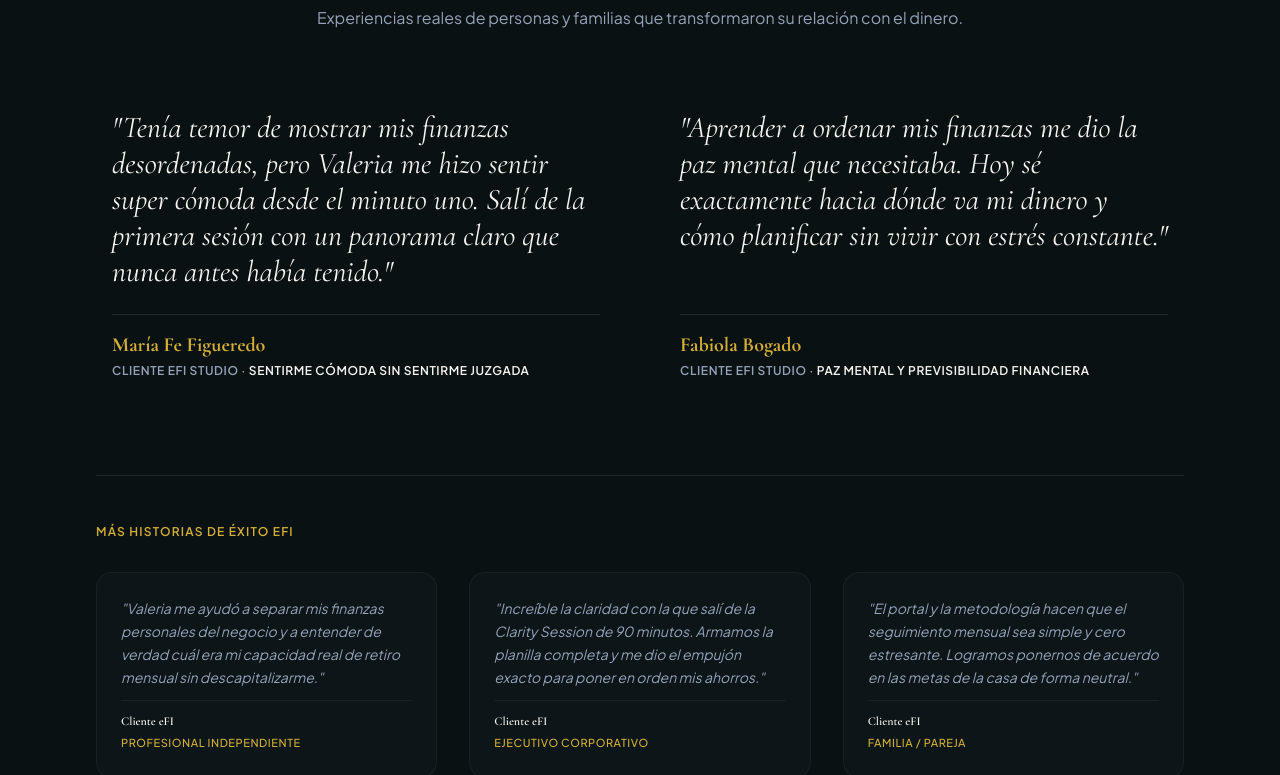
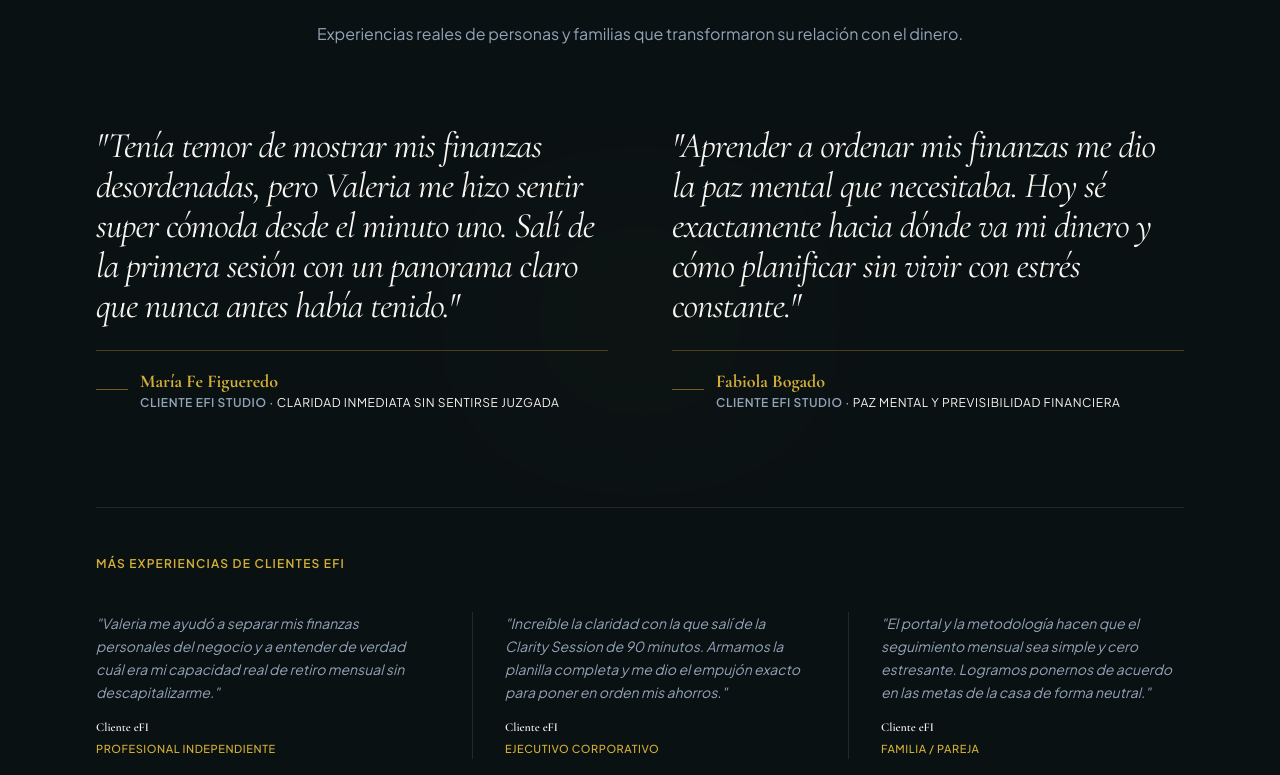
Before and after one commit to copp-ai/web-efi-studio, a React (Vite) app: page / in a window 1280 px wide. Shown: the part 7950-8725 px from the top of the page. Built offline with nearby package versions, Linux system fonts and the light colour scheme.

Commit message:
feat: redisenio editorial sin cajas para Testimonios (Seccion 4quater)

```diff
--- a/src/components/Testimonials.jsx
+++ b/src/components/Testimonials.jsx
@@ -6,7 +6,7 @@
       name: "María Fe Figueredo",
       role: "Cliente eFI Studio",
       quote: "Tenía temor de mostrar mis finanzas desordenadas, pero Valeria me hizo sentir super cómoda desde el minuto uno. Salí de la primera sesión con un panorama claro que nunca antes había tenido.",
-      highlight: "Sentirme cómoda sin sentirme juzgada"
+      highlight: "Claridad inmediata sin sentirse juzgada"
     },
     {
       name: "Fabiola Bogado",
@@ -20,26 +20,29 @@
     {
       name: "Cliente eFI",
       role: "Profesional Independiente",
-      quote: "Valeria me ayudó a separar mis finanzas personales del negocio y a entender de verdad cuál era mi capacidad real de retiro mensual sin descapitalizarme.",
+      quote: "Valeria me ayudó a separar mis finanzas personales del negocio y a entender de verdad cuál era mi capacidad real de retiro mensual sin descapitalizarme."
     },
     {
       name: "Cliente eFI",
       role: "Ejecutivo Corporativo",
-      quote: "Increíble la claridad con la que salí de la Clarity Session de 90 minutos. Armamos la planilla completa y me dio el empujón exacto para poner en orden mis ahorros.",
+      quote: "Increíble la claridad con la que salí de la Clarity Session de 90 minutos. Armamos la planilla completa y me dio el empujón exacto para poner en orden mis ahorros."
     },
     {
       name: "Cliente eFI",
       role: "Familia / Pareja",
-      quote: "El portal y la metodología hacen que el seguimiento mensual sea simple y cero estresante. Logramos ponernos de acuerdo en las metas de la casa de forma neutral.",
+      quote: "El portal y la metodología hacen que el seguimiento mensual sea simple y cero estresante. Logramos ponernos de acuerdo en las metas de la casa de forma neutral."
     }
   ];
 
   return (
-    <section id="testimonios" className="py-24 bg-efi-dark relative border-t border-white/5">
-      <div className="max-w-6xl mx-auto px-4 sm:px-6 lg:px-8">
+    <section id="testimonios" className="py-28 bg-efi-dark relative border-t border-white/5 overflow-hidden">
+      {/* Background Glow */}
+      <div className="absolute top-1/2 left-1/2 -translate-x-1/2 -translate-y-1/2 w-[700px] h-[350px] bg-gold-glow pointer-events-none opacity-15 blur-3xl"></div>
+
+      <div className="max-w-6xl mx-auto px-4 sm:px-6 lg:px-8 relative z-10">
 
         {/* Section Header */}
-        <div className="max-w-2xl mx-auto text-center mb-16">
+        <div className="max-w-2xl mx-auto text-center mb-20">
           <span className="text-xs font-semibold uppercase tracking-widest text-efi-gold block mb-3">
             Prueba Social Real
           </span>
@@ -51,41 +54,47 @@
           </p>
         </div>
 
-        {/* 1. Featured Editorial Quotes (María Fe Figueredo & Fabiola Bogado) */}
-        <div className="grid grid-cols-1 md:grid-cols-2 gap-12 mb-20">
+        {/* 1. Featured Editorial Statements (María Fe Figueredo & Fabiola Bogado) - Pure Typography, No Boxes */}
+        <div className="grid grid-cols-1 lg:grid-cols-2 gap-16 mb-24 items-start">
           {featuredTestimonials.map((item, idx) => (
-            <div key={idx} className="space-y-6 flex flex-col justify-between p-4">
-              <blockquote className="text-2xl sm:text-3xl font-serif italic text-efi-sand leading-relaxed">
+            <div key={idx} className="space-y-6">
+              <blockquote className="text-2xl sm:text-4xl font-serif font-light italic text-efi-sand leading-[1.35] tracking-tight">
                 "{item.quote}"
               </blockquote>
-              <div className="pt-4 border-t border-white/10">
-                <h4 className="text-xl font-serif font-bold text-efi-gold">
-                  {item.name}
-                </h4>
-                <p className="text-xs text-efi-muted uppercase font-semibold tracking-wider mt-1">
-                  {item.role} · <span className="text-efi-sand">{item.highlight}</span>
-                </p>
+
+              <div className="flex items-center gap-3 pt-4 border-t border-efi-gold/30">
+                <span className="w-8 h-[1px] bg-efi-gold/50"></span>
+                <div>
+                  <h4 className="text-lg font-serif font-bold text-efi-gold">
+                    {item.name}
+                  </h4>
+                  <p className="text-xs text-efi-muted uppercase font-semibold tracking-wider">
+                    {item.role} · <span className="text-efi-sand font-normal">{item.highlight}</span>
+                  </p>
+                </div>
               </div>
             </div>
           ))}
         </div>
 
-        {/* 2. Secondary Streamlined Client Stories (Distinct visual weight) */}
+        {/* 2. Secondary Streamlined Stories - Unboxed Editorial List with Vertical Separators */}
         <div className="pt-12 border-t border-white/10">
-          <h3 className="text-xs font-semibold uppercase tracking-widest text-efi-gold mb-8 text-center md:text-left">
-            Más historias de éxito eFI
-          </h3>
+          <span className="text-xs font-semibold uppercase tracking-widest text-efi-gold block mb-10 text-center lg:text-left">
+            Más experiencias de clientes eFI
+          </span>
 
-          <div className="grid grid-cols-1 md:grid-cols-3 gap-8">
+          <div className="grid grid-cols-1 md:grid-cols-3 gap-10">
             {secondaryTestimonials.map((item, idx) => (
               <div
                 key={idx}
-                className="space-y-3 p-6 rounded-2xl bg-efi-surface/40 border border-white/5 hover:border-efi-gold/20 transition-colors"
+                className={`space-y-4 ${
+                  idx > 0 ? 'md:border-l md:border-white/10 md:pl-8' : ''
+                }`}
               >
                 <p className="text-sm text-efi-muted leading-relaxed italic">
                   "{item.quote}"
                 </p>
-                <div className="pt-3 border-t border-white/5">
+                <div>
                   <span className="text-xs font-serif font-semibold text-efi-sand block">
                     {item.name}
                   </span>
```
